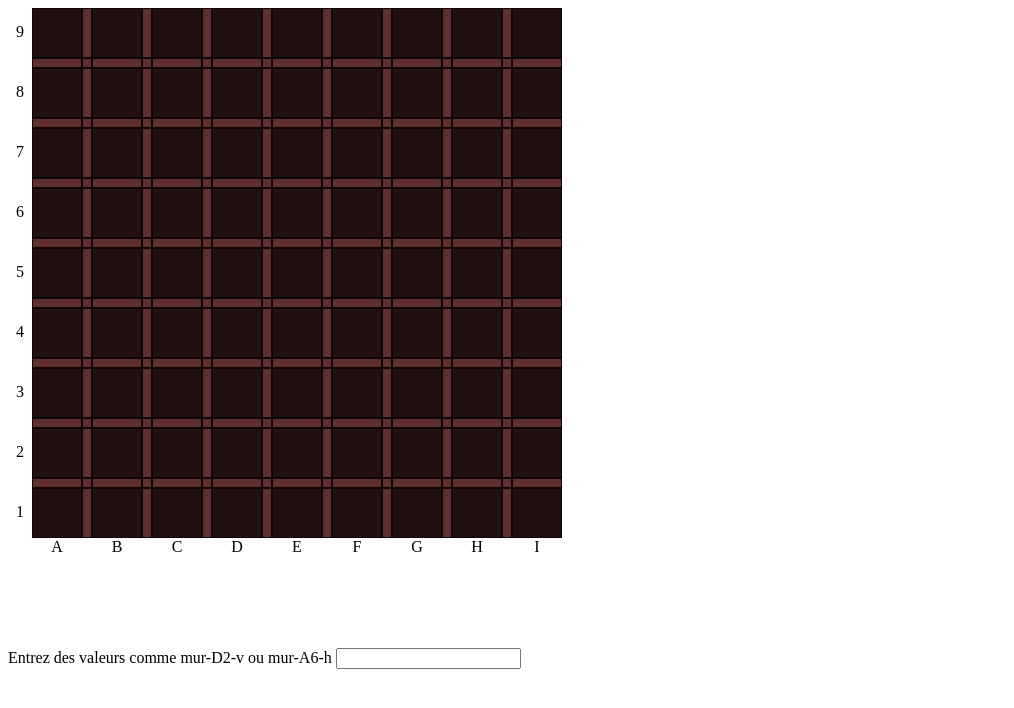
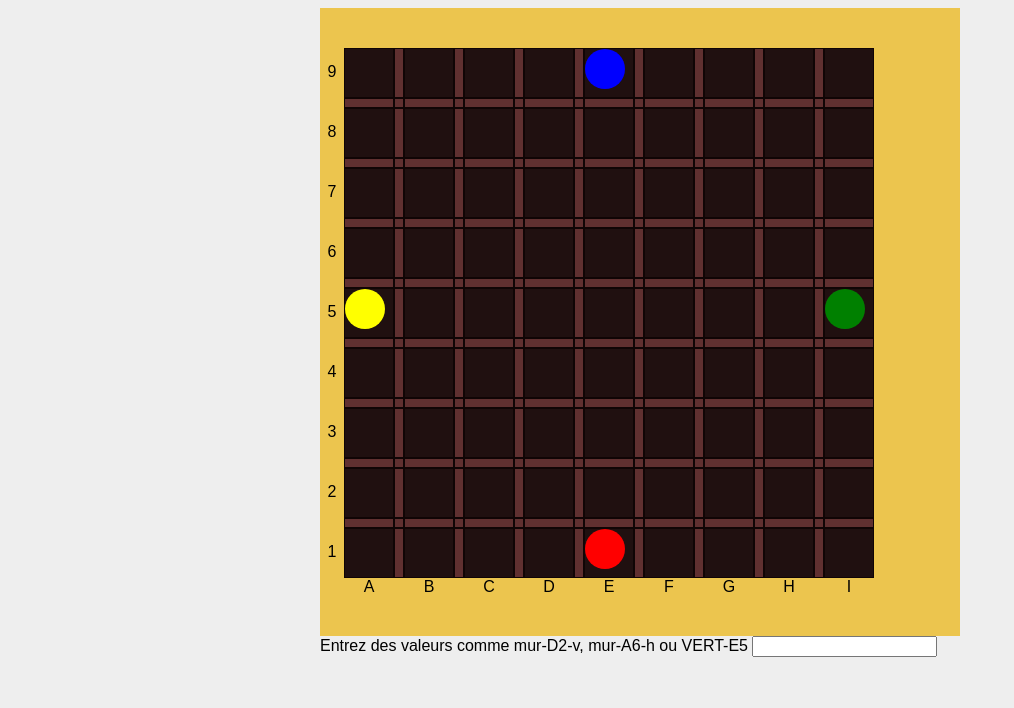
Before and after one commit to AlphaJon/QuoridorIAHTML, a plain HTML site: page index.html in a window 1280 px wide. Shown: the whole page, without its empty margins (0-1014 px from the left). Drawn offline with Linux system fonts and the light colour scheme.

Commit message:
Ajout de la gestion des pièces

```diff
--- a/demo.js
+++ b/demo.js
@@ -31,10 +31,10 @@ function processCommand(text){
     let [x,y] = convertCoords(params[1].toUpperCase());
     switch (command){
         case "VERT":
-            //TODO
+            movePiece("green", x, y);
             break;
         case "BLEU":
-            //TODO
+            movePiece("blue", x, y);
             break;
         case "MUR":
             let direction = params[2].toLowerCase(); // h ou v
--- a/game.css
+++ b/game.css
@@ -1,6 +1,20 @@
+body {
+    background-color: #eeeeee;
+    font-family: Arial, Helvetica, sans-serif;
+}
+
+body > div {
+    width: 80vmin;
+    margin: auto;
+}
+
 #gamegrid {
-    width: 80vmin;
-    height: 80vmin;
+    /*width: 80vmin;*/
+    /*height: 80vmin;*/
+    background-color: #ecc54e;
+    margin: auto;
+    padding-top: 5vh;
+    padding-bottom: 5vh;
 }
 
 .cell, .h-wall, .v-wall, .x-wall {
@@ -74,3 +88,27 @@
 .wall.active {
     background-color: #cccc33;
 }
+
+.piece {
+    width: 5vmin;
+    height: 5vmin;
+    -webkit-border-radius: 2.5vmin;
+    -moz-border-radius: 2.5vmin;
+    border-radius: 2.5vmin;
+}
+
+.piece#blue {
+    background-color: blue;
+}
+
+.piece#green {
+    background-color: green;
+}
+
+.piece#red {
+    background-color: red;
+}
+
+.piece#yellow {
+    background-color: yellow;
+}
--- a/game.js
+++ b/game.js
@@ -6,7 +6,14 @@
 
 let gameGrid = document.getElementById("gamegrid");
 let gridSize = 9;
+let pieces = {
+    blue: {x: 0, y: 0},
+    green: {x: 0, y: 0},
+    red: {x: 0, y: 0},
+    yellow: {x: 0, y: 0},
+};
 
+//Position dans le table ASCII
 const ACode = 65;
 const ZCode = 90;
 
@@ -82,6 +89,25 @@ function generateGrid(size = 9) {
         spacing.classList = "spacing-label";
         labelCols.appendChild(spacing);
     }
+
+
+    //Pose des pions
+    let colors = ["blue", "green", "red", "yellow"];
+    let positions = [
+        {x: Math.ceil((size - 1)/2), y: 0},
+        {x: size - 1, y: Math.ceil((size - 1)/2)},
+        {x: Math.ceil((size - 1)/2), y: size - 1},
+        {x: 0, y: Math.ceil((size - 1)/2)},
+    ]
+    for (let index = 0; index < 4; index++) {
+        let piecePos = positions[index];
+        let tmpPiece = document.createElement("div");
+        tmpPiece.classList = "piece";
+        tmpPiece.id = colors[index];
+        let cell = selectCell(piecePos.x, piecePos.y);
+        cell.appendChild(tmpPiece);
+        pieces[colors[index]] = piecePos;
+    }
 };
 
 generateGrid(); //initialise la page avec une grille
@@ -144,3 +170,23 @@ function placeWall(direction, x, y){
         selectHWalls(x, y).forEach(element => element.classList.replace("inactive", "active"));
     }
 }
+
+/**
+ * Permet de déplacer une des 4 pièces, en indiquant la couleur
+ * et les nouvelles coordonnées
+ * L'ancienne position est automatiquement ajustée
+ * @param {"blue" | "green" | "red" | "yellow"} color
+ * @param {number} x
+ * @param {number} y
+ */
+function movePiece(color, x, y){
+    let oldPiecePos = pieces[color];
+    let oldCell = selectCell(oldPiecePos.x, oldPiecePos.y);
+    oldCell.innerHTML = "";
+    let tmpPiece = document.createElement("div");
+    tmpPiece.classList = "piece";
+    tmpPiece.id = color;
+    let newCell = selectCell(x, y);
+    newCell.appendChild(tmpPiece);
+    pieces[color] = {x: x, y: y};
+}
--- a/index.html
+++ b/index.html
@@ -14,7 +14,7 @@
             </div>
         </div>
         <div id="input">
-            Entrez des valeurs comme mur-D2-v ou mur-A6-h
+            Entrez des valeurs comme mur-D2-v, mur-A6-h ou VERT-E5
             <input type="text" id="player-input" />
         </div>
         <script src="game.js"></script>
```
